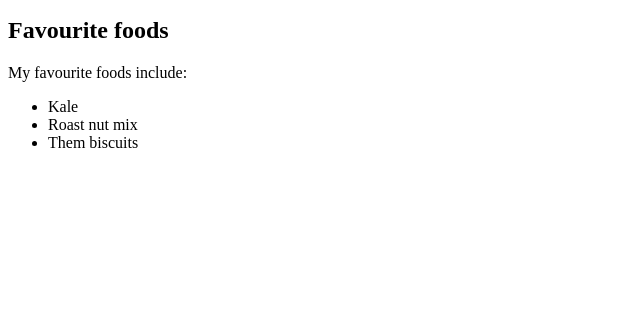
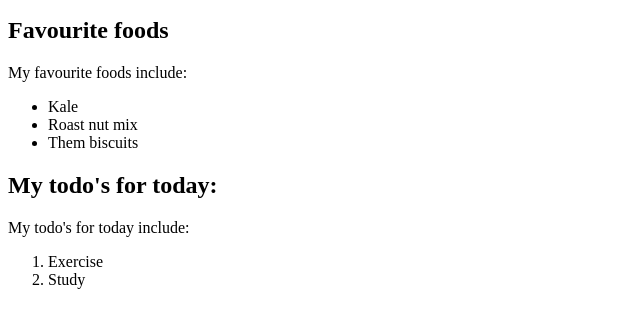
Before and after one commit to Culliham/odin-html-practice, a plain HTML site: page html-list-practice.html in a window 1280 px wide. Shown: the part 101-428 px from the top of the page, without its empty margins (0-640 px from the left). Drawn offline with Linux system fonts and the light colour scheme.

Commit message:
adding todo <ol> to html-list-practice.html

```diff
--- a/html-list-practice.html
+++ b/html-list-practice.html
@@ -15,6 +15,12 @@
             <li>Roast nut mix</li>
             <li>Them biscuits</li>
         </ul>
+        <h2>My todo's for today:</h2>
+        <p>My todo's for today include:</p>
+        <ol>
+            <li>Exercise</li>
+            <li>Study</li>
+        </ol>
 
     </body>
 </html>
```
